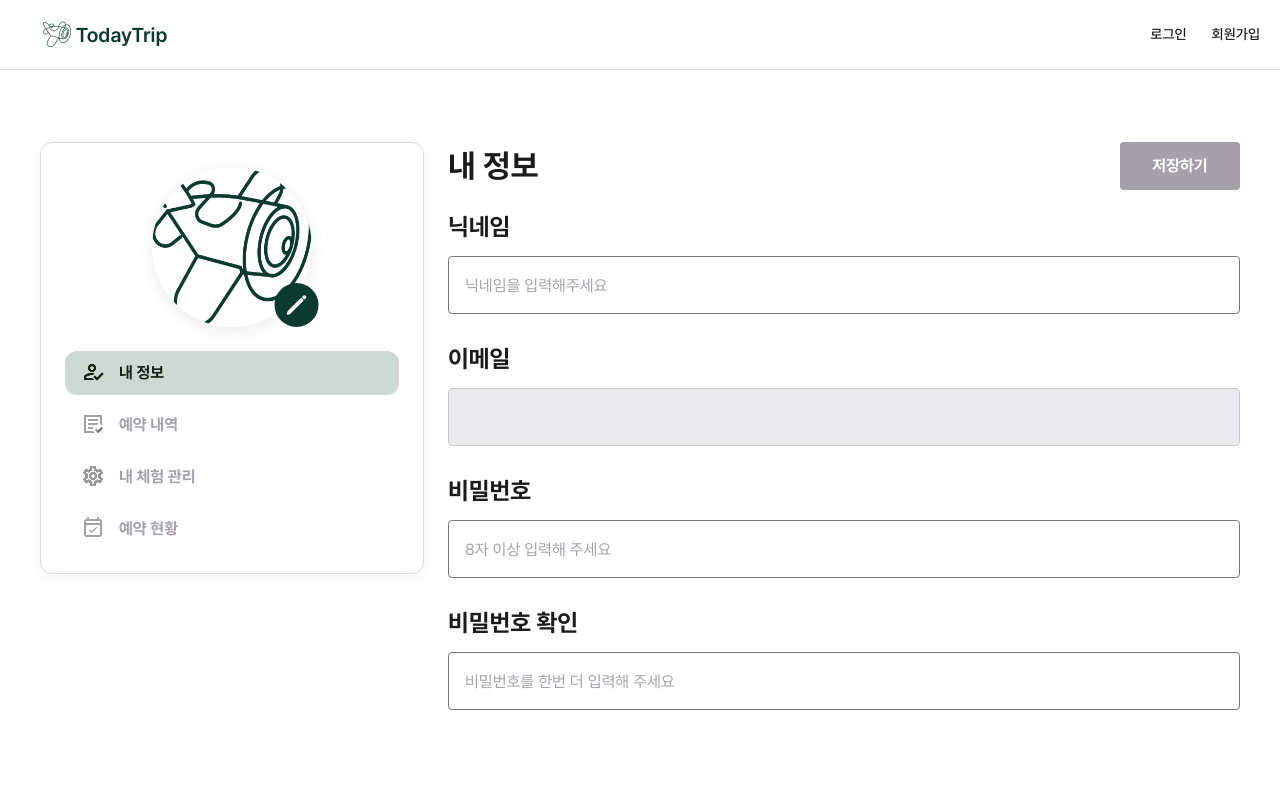
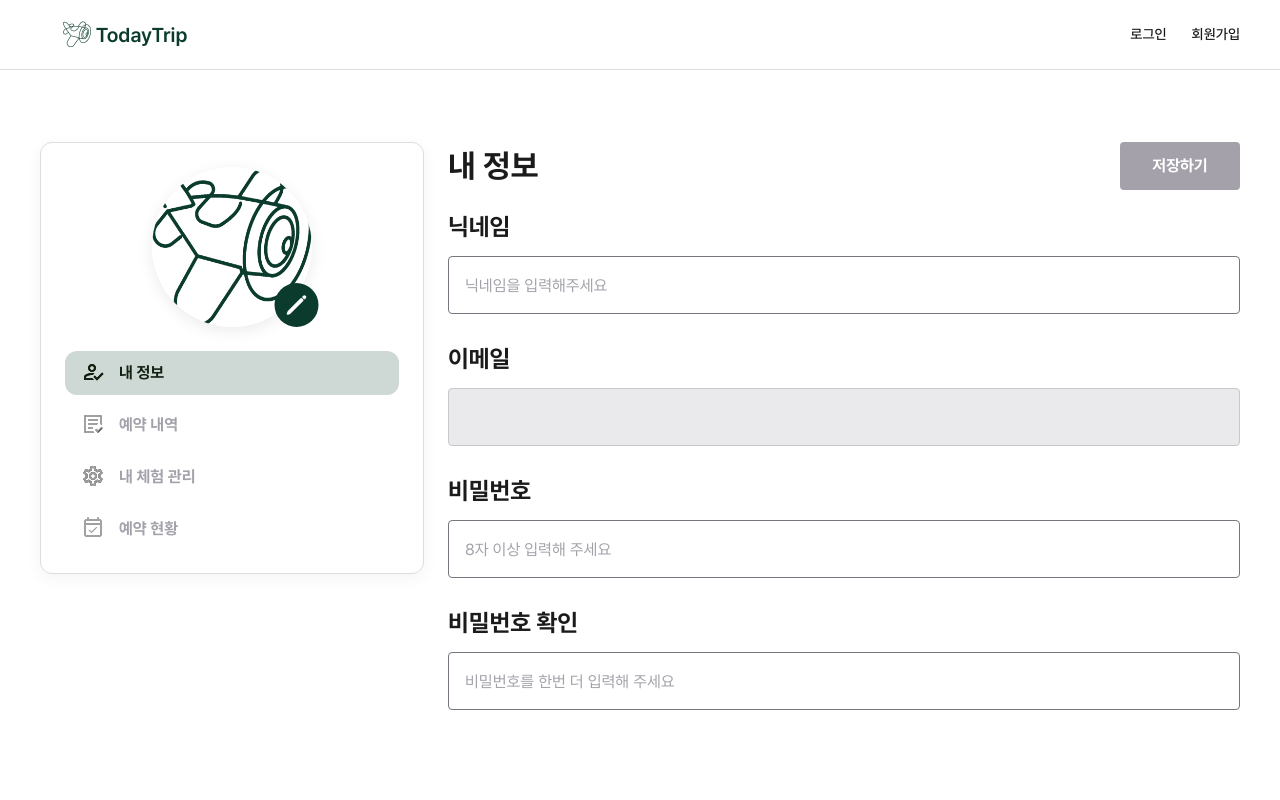
Before and after one commit to TripTripNow/TodayTrip, a Next.js app: page /mypage in a window 1280 px wide. Shown: the top 800 px of the page. Built offline with nearby package versions, Linux system fonts and the light colour scheme; no server answers.

Commit message:
Style: navbar style 수정 #84

```diff
--- a/src/components/common/Navbar/Navbar.module.css
+++ b/src/components/common/Navbar/Navbar.module.css
@@ -13,10 +13,11 @@
 .navContainer {
   display: flex;
   justify-content: space-between;
-  min-width: 124rem;
+  min-width: 120rem;
 
   @media tablet {
-    min-width: 72rem;
+    min-width: 100%;
+    padding: 0 8rem;
   }
 
   @media mobile {
```
